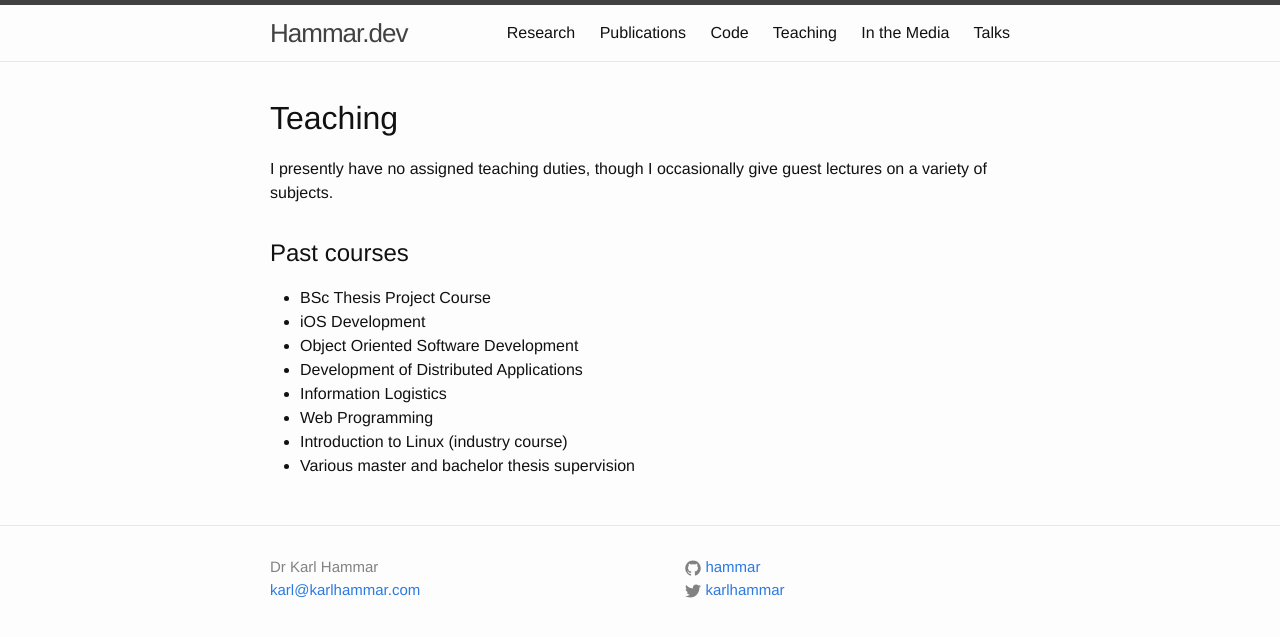
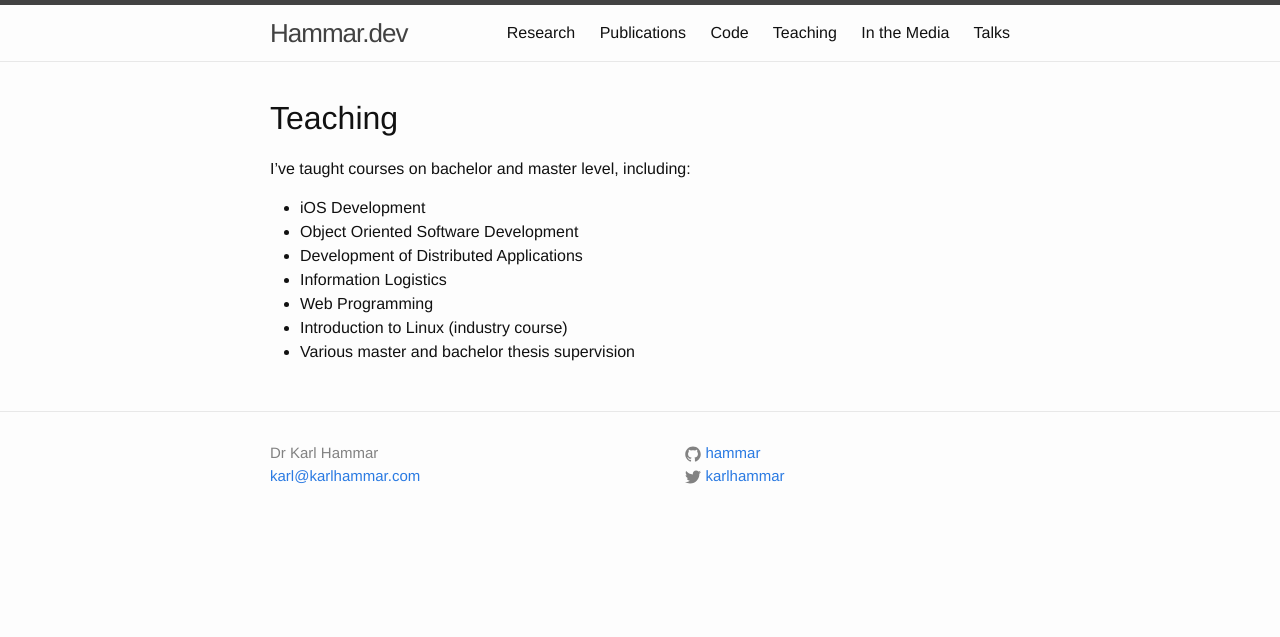
Before and after one commit to hammar/hammar.github.io, a Jekyll site: the page built from 04-teaching.md, in a window 1280 px wide. Shown: the top 637 px of the page. Built offline with Jekyll 4.4.1, drawn with Linux system fonts in a browser that asks for light colours.

Commit message:
Various content updates

```diff
--- a/04-teaching.md
+++ b/04-teaching.md
@@ -4,10 +4,8 @@ title: Teaching
 permalink: /teaching/
 ---
 
-I presently have no assigned teaching duties, though I occasionally give guest lectures on a variety of subjects.
+I've taught courses on bachelor and master level, including:
 
-## Past courses
-* BSc Thesis Project Course
 * iOS Development
 * Object Oriented Software Development
 * Development of Distributed Applications
```
Also changed, not shown: 01-research.md (+2 -1 lines).
